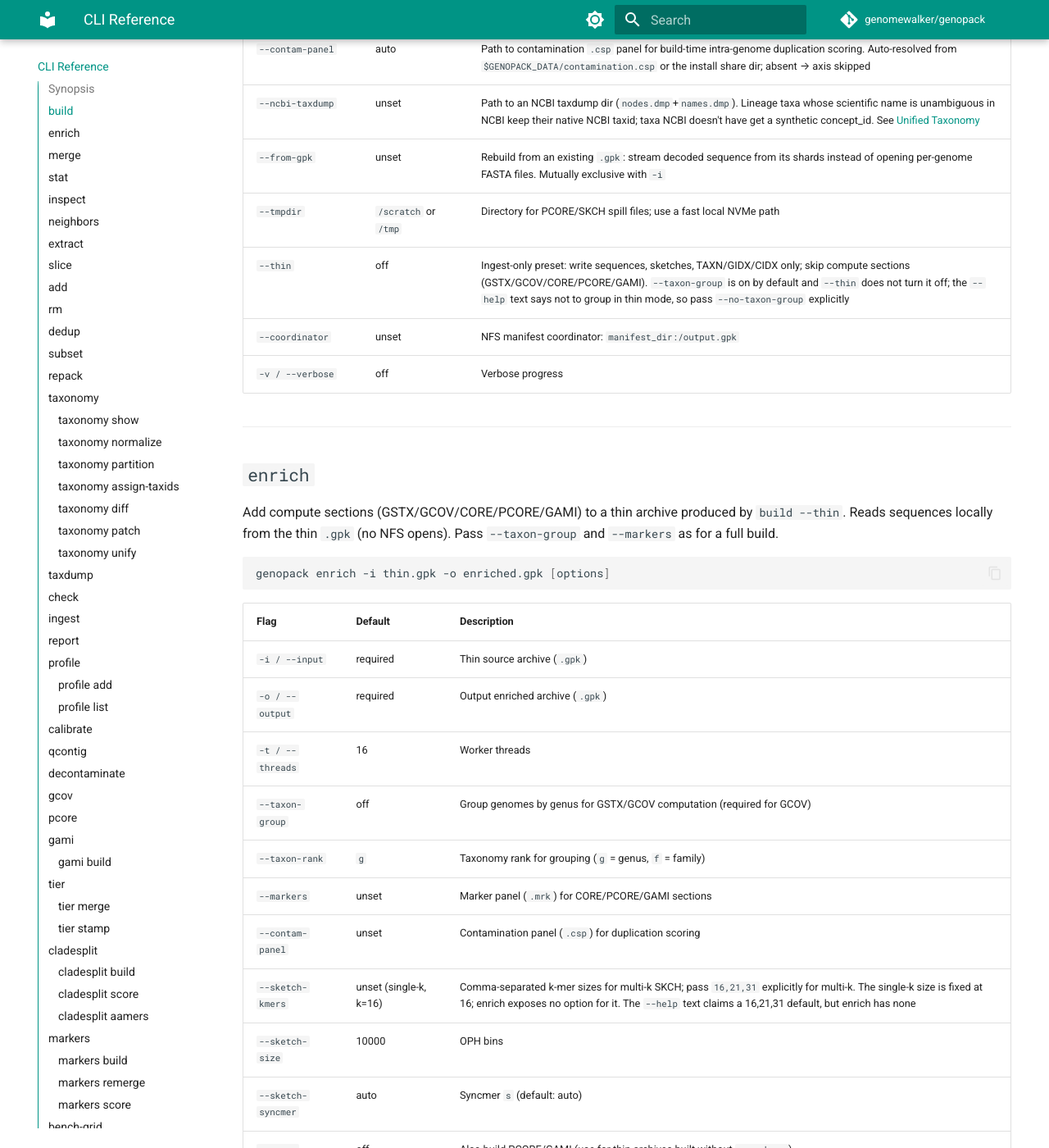
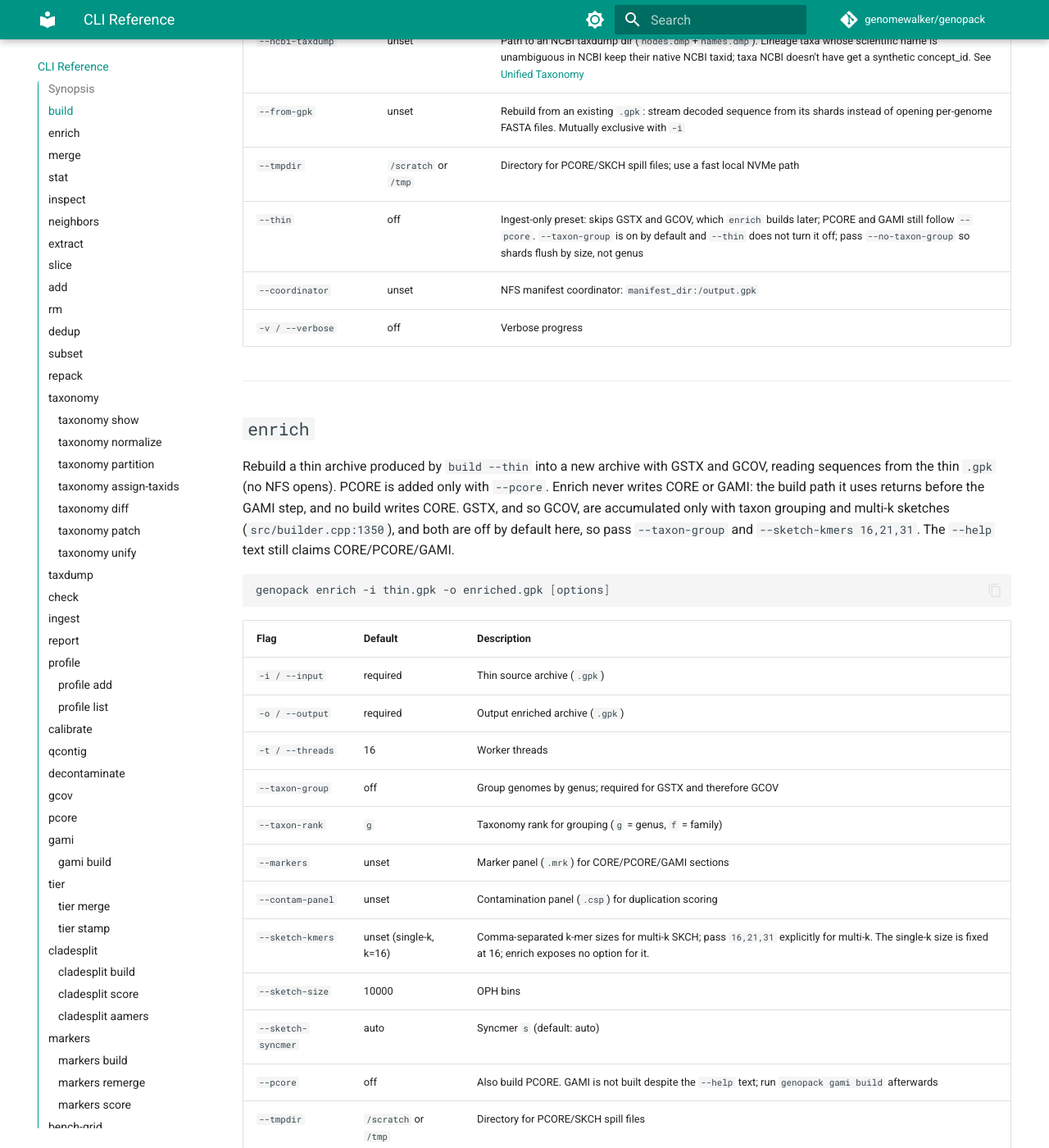
Before and after one commit to genomewalker/genopack, an MkDocs documentation site: the page built from docs/cli.md, in a window 1280 px wide and 1400 px high, scrolled down 2313 px. Shown: the whole window at 82% size. Built offline with MkDocs 1.6.1 and Material for MkDocs 9.7.7, drawn with Linux system fonts in a browser that asks for light colours; comment, search, counter and statistics services are not loaded; some of the changed text lies outside the part shown.

Commit message:
cli: make four --help strings match the code
Fixes:
- enrich --sketch-kmers: default is unset (single-k SKCH, k=16), not
  16,21,31 (build's default really is 16,21,31 and is unchanged).
- build --thin: skips GSTX and GCOV only; PCORE and GAMI follow --pcore,
  and build never writes CORE (main.cpp thin block). --taxon-group stays
  on by default; --no-taxon-group makes shards flush by size.
- repack: scans shard directories first, then one sequential
  decompression pass (src/repack.cpp phases 1-3).
- reindex --sketch-syncmer: -1 is auto max(2, k/3), never inherited.
- docs/cli.md: thin row no longer claims CORE/PCORE/GAMI are skipped
  (a docs-sync error); enrich section rewritten to the code; status line
  and changelog updated.

Known problems not fixed (code):
- enrich description, --pcore and --markers name CORE/GAMI; enrich never
  writes CORE, and its from-gpk build path returns before the GAMI step.
- enrich defaults (no --taxon-group, single-k sketch) skip GSTX/GCOV
  accumulation (src/builder.cpp:1350), so a default enrich likely adds
  neither; read from code, not run.
- reindex auto syncmer is resolved before k is inherited from an
  existing SKCH, so an inherited k=21 still gets s = 16/3 = 5.

Checks: per-command flag diff of docs/cli.md against the new --help is
empty; mkdocs build --strict exit 0; wiki CLI page equals the new help.

````diff
--- a/docs/cli.md
+++ b/docs/cli.md
@@ -1,6 +1,6 @@
 # CLI Reference
 
-> Status as of 2026-10-23: `dedup` describes the sequence-hash fix (2026-10-23); binaries built before it, including 2ac05b64, remove on fingerprint + length alone. Every subcommand and flag in `genopack --help` is documented here (checked by a per-command flag diff against the installed binary). Known `--help` text bugs, where the code wins: `enrich --sketch-kmers` claims a 16,21,31 default (it has none); `build --thin` says not to pass `--taxon-group`, which is already on by default; `repack` says "one sequential pass" (it is two-pass); `reindex --sketch-syncmer` says "inherit or 0" (it resolves -1 to k/3).
+> Status as of 2026-10-23: `dedup` describes the sequence-hash fix (2026-10-23); binaries built before it, including 2ac05b64, remove on fingerprint + length alone. Every subcommand and flag in `genopack --help` is documented here (checked by a per-command flag diff against the installed binary). The `--help` strings for `enrich --sketch-kmers`, `build --thin`, `repack` and `reindex --sketch-syncmer` were corrected to match the code on 2026-10-23; binaries built earlier, including 2ac05b64, still print the old text. Open `--help` bugs, where the code wins: the `enrich` description, `enrich --pcore` and `enrich --markers` name CORE/GAMI sections that enrich never writes.
 
 ## Synopsis
 
@@ -53,7 +53,7 @@ The output `mydb.gpk` is a single file (`-o mydb` also writes `mydb.gpk`). Defau
 | `--ncbi-taxdump` | unset | Path to an NCBI taxdump dir (`nodes.dmp`+`names.dmp`). Lineage taxa whose scientific name is unambiguous in NCBI keep their native NCBI taxid; taxa NCBI doesn't have get a synthetic concept_id. See [Unified Taxonomy](Taxonomy-Graft.md) |
 | `--from-gpk` | unset | Rebuild from an existing `.gpk`: stream decoded sequence from its shards instead of opening per-genome FASTA files. Mutually exclusive with `-i` |
 | `--tmpdir` | `/scratch` or `/tmp` | Directory for PCORE/SKCH spill files; use a fast local NVMe path |
-| `--thin` | off | Ingest-only preset: write sequences, sketches, TAXN/GIDX/CIDX only; skip compute sections (GSTX/GCOV/CORE/PCORE/GAMI). `--taxon-group` is on by default and `--thin` does not turn it off; the `--help` text says not to group in thin mode, so pass `--no-taxon-group` explicitly |
+| `--thin` | off | Ingest-only preset: skips GSTX and GCOV, which `enrich` builds later; PCORE and GAMI still follow `--pcore`. `--taxon-group` is on by default and `--thin` does not turn it off; pass `--no-taxon-group` so shards flush by size, not genus |
 | `--coordinator` | unset | NFS manifest coordinator: `manifest_dir:/output.gpk` |
 | `-v / --verbose` | off | Verbose progress |
 
@@ -61,7 +61,7 @@ The output `mydb.gpk` is a single file (`-o mydb` also writes `mydb.gpk`). Defau
 
 ## `enrich`
 
-Add compute sections (GSTX/GCOV/CORE/PCORE/GAMI) to a thin archive produced by `build --thin`. Reads sequences locally from the thin `.gpk` (no NFS opens). Pass `--taxon-group` and `--markers` as for a full build.
+Rebuild a thin archive produced by `build --thin` into a new archive with GSTX and GCOV, reading sequences from the thin `.gpk` (no NFS opens). PCORE is added only with `--pcore`. Enrich never writes CORE or GAMI: the build path it uses returns before the GAMI step, and no build writes CORE. GSTX, and so GCOV, are accumulated only with taxon grouping and multi-k sketches (`src/builder.cpp:1350`), and both are off by default here, so pass `--taxon-group` and `--sketch-kmers 16,21,31`. The `--help` text still claims CORE/PCORE/GAMI.
 
 ```bash
 genopack enrich -i thin.gpk -o enriched.gpk [options]
@@ -72,14 +72,14 @@ genopack enrich -i thin.gpk -o enriched.gpk [options]
 | `-i / --input` | required | Thin source archive (`.gpk`) |
 | `-o / --output` | required | Output enriched archive (`.gpk`) |
 | `-t / --threads` | 16 | Worker threads |
-| `--taxon-group` | off | Group genomes by genus for GSTX/GCOV computation (required for GCOV) |
+| `--taxon-group` | off | Group genomes by genus; required for GSTX and therefore GCOV |
 | `--taxon-rank` | `g` | Taxonomy rank for grouping (`g` = genus, `f` = family) |
 | `--markers` | unset | Marker panel (`.mrk`) for CORE/PCORE/GAMI sections |
 | `--contam-panel` | unset | Contamination panel (`.csp`) for duplication scoring |
-| `--sketch-kmers` | unset (single-k, k=16) | Comma-separated k-mer sizes for multi-k SKCH; pass `16,21,31` explicitly for multi-k. The single-k size is fixed at 16; enrich exposes no option for it. The `--help` text claims a 16,21,31 default, but enrich has none |
+| `--sketch-kmers` | unset (single-k, k=16) | Comma-separated k-mer sizes for multi-k SKCH; pass `16,21,31` explicitly for multi-k. The single-k size is fixed at 16; enrich exposes no option for it. |
 | `--sketch-size` | 10000 | OPH bins |
 | `--sketch-syncmer` | auto | Syncmer `s` (default: auto) |
-| `--pcore` | off | Also build PCORE/GAMI (use for thin archives built without `--markers`) |
+| `--pcore` | off | Also build PCORE. GAMI is not built despite the `--help` text; run `genopack gami build` afterwards |
 | `--tmpdir` | `/scratch` or `/tmp` | Directory for PCORE/SKCH spill files |
 
 ---
@@ -830,7 +830,7 @@ genopack reindex mydb.gpk [options]
 | `--sketch-kmer` | inherit / 16 | OPH k-mer size for a single-k SKCH section |
 | `--sketch-kmers` | unset (single-k) | Comma list (e.g. `16,21,31`) → multi-k SKCH v2; takes precedence over `--sketch-kmer` when it has more than one value |
 | `--sketch-size` | inherit / 10000 | OPH sketch size |
-| `--sketch-syncmer` | `-1` (auto) | Open-syncmer prefilter `s` (0 disables). Auto is `max(2, k/3)` with k from `--sketch-kmer` (or 16), or the smallest `--sketch-kmers` value; it is never inherited from existing SKCH sections (only k and size are). The `--help` text says "inherit or 0" |
+| `--sketch-syncmer` | `-1` (auto) | Open-syncmer prefilter `s` (0 disables). Auto is `max(2, k/3)` with k from `--sketch-kmer` (or 16), or the smallest `--sketch-kmers` value; it is never inherited from existing SKCH sections (only k and size are). When k is inherited, auto `s` still uses `--sketch-kmer` or 16, not the inherited k |
 
 Typical uses: an archive built with `build --no-cidx` later wants contig lookup (`--cidx genomes.tsv`); a TAXN-only archive needs the tree (`--txdb`); SKCH layout needs to be upgraded to V4 seekable (`--skch --force`); or a multi-k variant is needed (`--skch --sketch-kmers 16,21,31 --force`).
 
````
Also changed, not shown: docs/changelog.md (+5 -0 lines), 1 other file.
